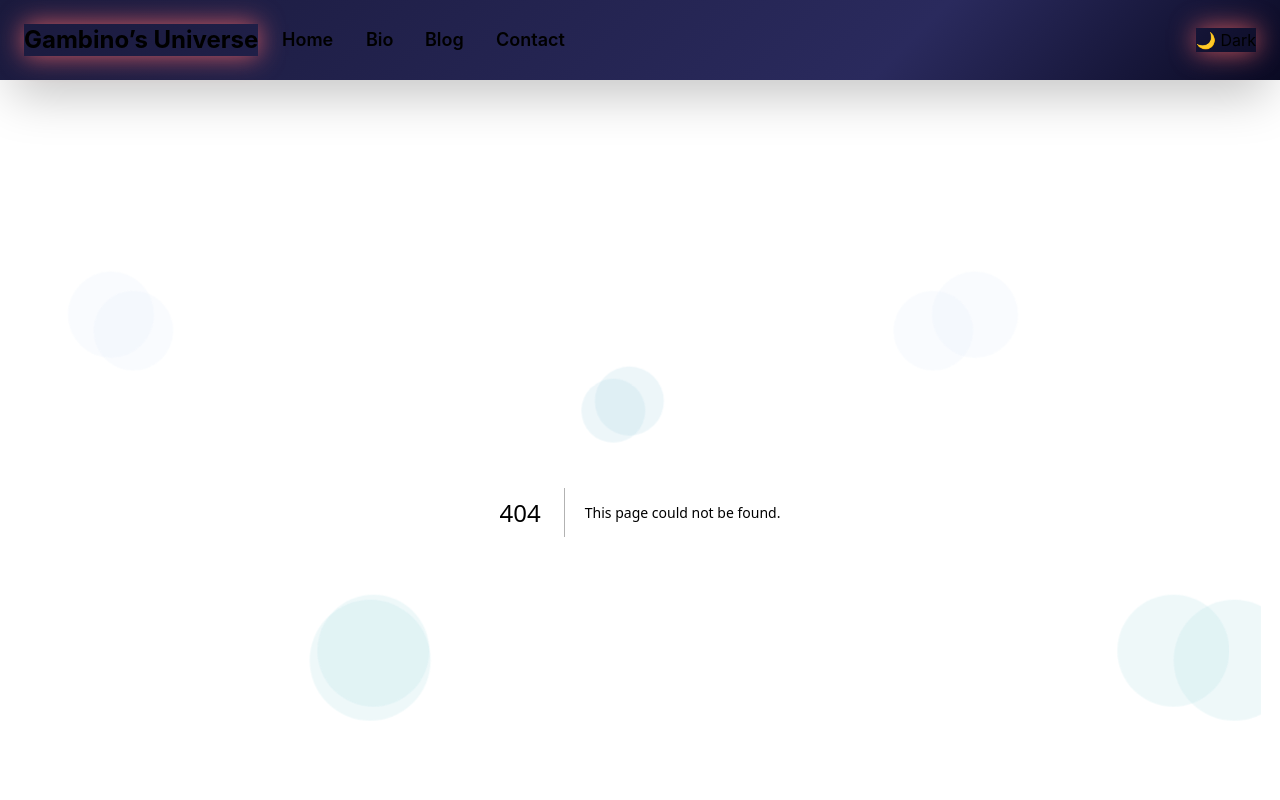
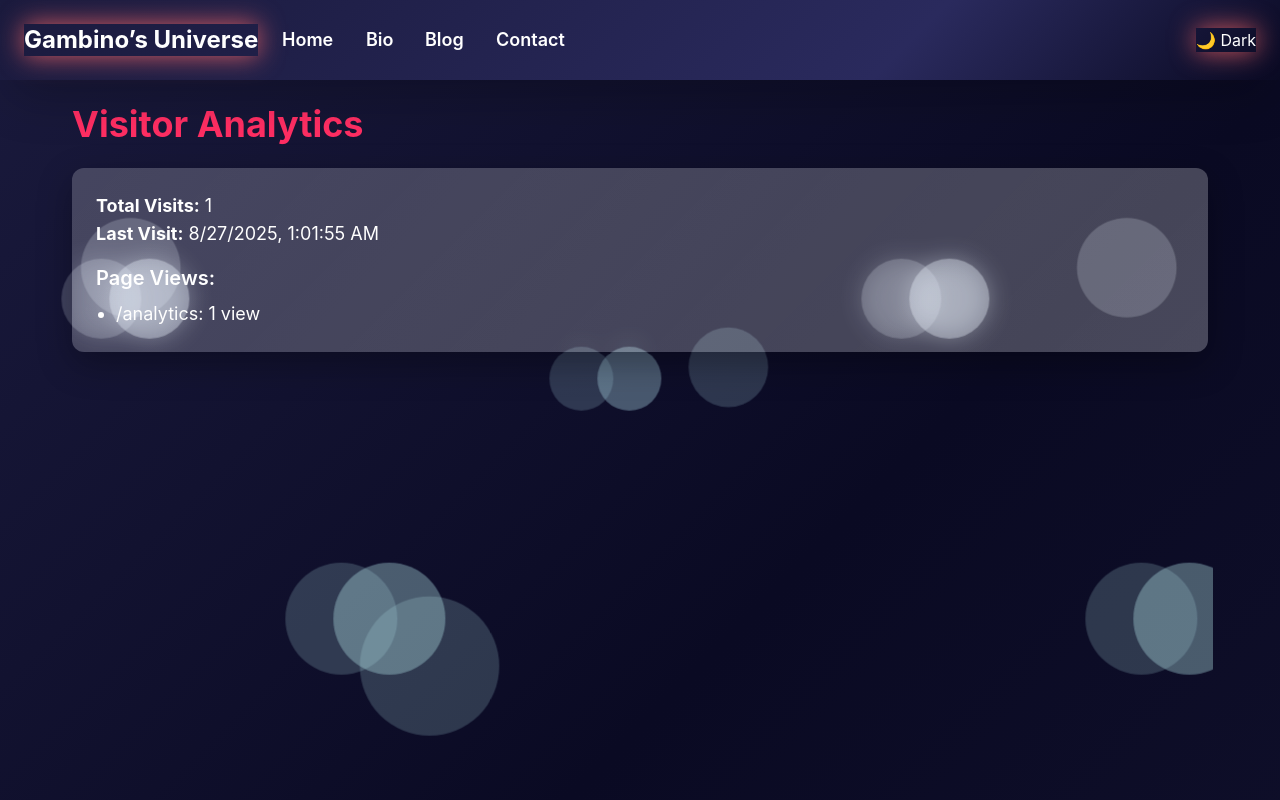
Before and after one commit to wordsmithgambino33-rgb/my-universe, a Next.js app: page /analytics in a window 1280 px wide. Before the commit this address had no page. Shown: the top 800 px of the page. Built offline with nearby package versions, Linux system fonts and the light colour scheme.

Commit message:
Add visitor analytics to _app.js and create analytics page

```diff
--- a/components/Layout.js
+++ b/components/Layout.js
@@ -1,3 +1,4 @@
+
 import Navbar from '@/components/Navbar';
 import Footer from '@/components/Footer';
 import { useEffect, useState } from 'react';
@@ -9,13 +10,15 @@ export default function Layout({ children }) {
     setMounted(true);
   }, []);
 
+  if (!mounted) return null; // Avoids hydration issues
+
   return (
-    <>
+    <div className="flex flex-col min-h-screen bg-gradient-to-br from-accent/10 to-base-100">
       <Navbar />
-      <main style={{ minHeight: '80vh', padding: '2rem' }} className="animate-slide-up">
+      <main className="flex-grow animate-slide-up px-6 md:px-12">
         {children}
       </main>
       <Footer />
-    </>
+    </div>
   );
 }
--- a/components/Navbar.js
+++ b/components/Navbar.js
@@ -1,3 +1,4 @@
+
 import Link from 'next/link';
 import { useTheme } from 'next-themes';
 import dynamic from 'next/dynamic';
@@ -9,6 +10,21 @@ const Navbar = () => {
     <nav className="bg-cosmic shadow-2xl p-6 flex items-center justify-between sticky top-0 z-50 animate-slide-down" style={{ background: 'linear-gradient(135deg, var(--cosmic) 0%, #2a2a5d 70%, var(--background) 100%)' }}>
       <div className="flex items-center gap-6">
         <div className="text-2xl font-bold text-nebula animate-nebula-glow">Gambino’s Universe</div>
+
+        {/* Desktop links */}
+        <div className="hidden md:flex gap-8">
+          {['/', '/bio', '/blog', '/contact'].map((href, idx) => (
+            <Link
+              key={idx}
+              href={href}
+              className="text-base-content text-lg hover:text-nebula transition-colors duration-300 font-semibold hover-glow animate-pulse-slow"
+            >
+              {href === '/' ? 'Home' : href.slice(1).charAt(0).toUpperCase() + href.slice(2)}
+            </Link>
+          ))}
+        </div>
+
+        {/* Mobile menu toggle */}
         <label htmlFor="mobile-menu" className="btn btn-circle btn-md md:hidden swap swap-rotate hover-glow" aria-label="Toggle menu">
           <input type="checkbox" id="mobile-menu" className="hidden peer" />
           <svg className="fill-current swap-off" width="32" height="32" viewBox="0 0 512 512">
@@ -18,22 +34,9 @@ const Navbar = () => {
             <polygon points="400 145.49 366.51 112 256 222.51 145.49 112 112 145.49 222.51 256 112 366.51 145.49 400 256 289.49 366.51 400 400 366.51 289.49 256 400 145.49"></polygon>
           </svg>
         </label>
-        <div className="hidden md:flex gap-8">
-          <Link href="/" className="text-base-content text-lg hover:text-nebula transition-colors duration-300 font-semibold hover-glow animate-pulse-slow">Home</Link>
-          <Link href="/bio" className="text-base-content text-lg hover:text-nebula transition-colors duration-300 font-semibold hover-glow animate-pulse-slow">Bio</Link>
-          <Link href="/blog" className="text-base-content text-lg hover:text-nebula transition-colors duration-300 font-semibold hover-glow animate-pulse-slow">Blog</Link>
-          <Link href="/contact" className="text-base-content text-lg hover:text-nebula transition-colors duration-300 font-semibold hover-glow animate-pulse-slow">Contact</Link>
-        </div>
       </div>
-      <div className="md:hidden">
-        <input type="checkbox" id="mobile-menu" className="hidden peer" />
-        <div className="hidden peer-checked:flex flex-col gap-4 absolute top-20 left-0 w-full bg-cosmic p-6 shadow-2xl z-50" style={{ background: 'linear-gradient(135deg, var(--cosmic) 0%, #2a2a5d 70%, var(--background) 100%)' }}>
-          <Link href="/" className="text-base-content text-lg hover:text-nebula transition-colors duration-300 font-semibold hover-glow">Home</Link>
-          <Link href="/bio" className="text-base-content text-lg hover:text-nebula transition-colors duration-300 font-semibold hover-glow">Bio</Link>
-          <Link href="/blog" className="text-base-content text-lg hover:text-nebula transition-colors duration-300 font-semibold hover-glow">Blog</Link>
-          <Link href="/contact" className="text-base-content text-lg hover:text-nebula transition-colors duration-300 font-semibold hover-glow">Contact</Link>
-        </div>
-      </div>
+
+      {/* Theme toggle */}
       <button
         onClick={() => setTheme(theme === 'dark' ? 'light' : 'dark')}
         className="btn btn-outline btn-md text-nebula hover:scale-110 transition-transform duration-300 shadow-lg hover-glow animate-nebula-glow"
@@ -41,6 +44,22 @@ const Navbar = () => {
       >
         {theme === 'dark' ? '🌙 Dark' : '☀️ Light'}
       </button>
+
+      {/* Mobile links */}
+      <div className="md:hidden">
+        <input type="checkbox" id="mobile-menu" className="hidden peer" />
+        <div className="hidden peer-checked:flex flex-col gap-4 absolute top-20 left-0 w-full bg-cosmic p-6 shadow-2xl z-50" style={{ background: 'linear-gradient(135deg, var(--cosmic) 0%, #2a2a5d 70%, var(--background) 100%)' }}>
+          {['/', '/bio', '/blog', '/contact'].map((href, idx) => (
+            <Link
+              key={idx}
+              href={href}
+              className="text-base-content text-lg hover:text-nebula transition-colors duration-300 font-semibold hover-glow"
+            >
+              {href === '/' ? 'Home' : href.slice(1).charAt(0).toUpperCase() + href.slice(2)}
+            </Link>
+          ))}
+        </div>
+      </div>
     </nav>
   );
 };
--- a/pages/_app.js
+++ b/pages/_app.js
@@ -10,6 +10,35 @@ import styles from '../styles/Home.module.css'; // Optional: Import for shared s
 function MyApp({ Component, pageProps }) {
   const router = useRouter();
   const [transitioning, setTransitioning] = useState(false);
+
+  useEffect(() => {
+    // Initialize or retrieve visitor data from localStorage
+    let visitors = JSON.parse(localStorage.getItem('visitorData')) || {
+      totalVisits: 0,
+      pageViews: {},
+      lastVisit: new Date().toISOString(),
+    };
+
+    // Increment total visits and track page views
+    const handleRouteChange = () => {
+      visitors.totalVisits += 1;
+      const currentPath = window.location.pathname;
+      visitors.pageViews[currentPath] = (visitors.pageViews[currentPath] || 0) + 1;
+      visitors.lastVisit = new Date().toISOString();
+      localStorage.setItem('visitorData', JSON.stringify(visitors));
+      console.log('Visitor Data:', visitors); // Debug log
+    };
+
+    // Track on initial load and route changes
+    handleRouteChange();
+    const handleRouteChangeComplete = () => handleRouteChange();
+    router.events.on('routeChangeComplete', handleRouteChangeComplete);
+
+    // Cleanup
+    return () => {
+      router.events.off('routeChangeComplete', handleRouteChangeComplete);
+    };
+  }, [router]);
 
   useEffect(() => {
     const handleStart = () => setTransitioning(true);
--- /dev/null
+++ b/pages/analytics.js
@@ -0,0 +1,48 @@
+
+import { useState, useEffect } from 'react';
+
+export default function Analytics() {
+  const [visitorData, setVisitorData] = useState(
+    JSON.parse(localStorage.getItem('visitorData')) || {
+      totalVisits: 0,
+      pageViews: {},
+      lastVisit: 'N/A',
+    }
+  );
+
+  useEffect(() => {
+    const updateData = () =>
+      setVisitorData(JSON.parse(localStorage.getItem('visitorData')) || {
+        totalVisits: 0,
+        pageViews: {},
+        lastVisit: 'N/A',
+      });
+    updateData(); // Initial load
+    const interval = setInterval(updateData, 5000); // Update every 5 seconds
+    return () => clearInterval(interval); // Cleanup
+  }, []);
+
+  return (
+    <div className="min-h-screen bg-gradient-to-br from-accent/10 to-base-100 p-6">
+      <h1 className="text-4xl font-bold text-accent mb-6">Visitor Analytics</h1>
+      <div className="bg-base-200 p-6 rounded-xl shadow-lg">
+        <p className="text-lg"><strong>Total Visits:</strong> {visitorData.totalVisits}</p>
+        <p className="text-lg"><strong>Last Visit:</strong> {new Date(visitorData.lastVisit).toLocaleString()}</p>
+        <h2 className="text-xl font-semibold mt-4">Page Views:</h2>
+        <ul className="list-disc pl-5 mt-2">
+          {Object.entries(visitorData.pageViews).map(([path, count]) => (
+            <li key={path} className="text-lg">
+              {path}: {count} view{count !== 1 ? 's' : ''}
+            </li>
+          ))}
+        </ul>
+      </div>
+    </div>
+  );
+}
+
+export async function getStaticProps() {
+  return {
+    props: {},
+  };
+}
```
Also changed, not shown: components/Footer.js (line endings or trailing spaces).
